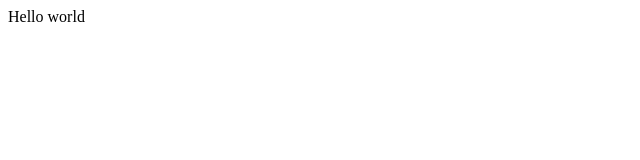
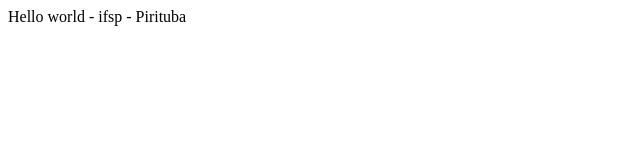
Before and after one commit to Ck4d/pwesemana02pt3017672, a plain HTML site: page index.html in a window 1280 px wide. Shown: the whole page, without its empty margins (0-640 px from the left). Drawn offline with Linux system fonts and the light colour scheme.

Commit message:
inclui Pirituba

```diff
--- a/index.html
+++ b/index.html
@@ -9,7 +9,7 @@
 </head>
 
 <body>
-  Hello world
+  Hello world - ifsp - Pirituba
   <script src="script.js"></script>
 </body>
 
```
